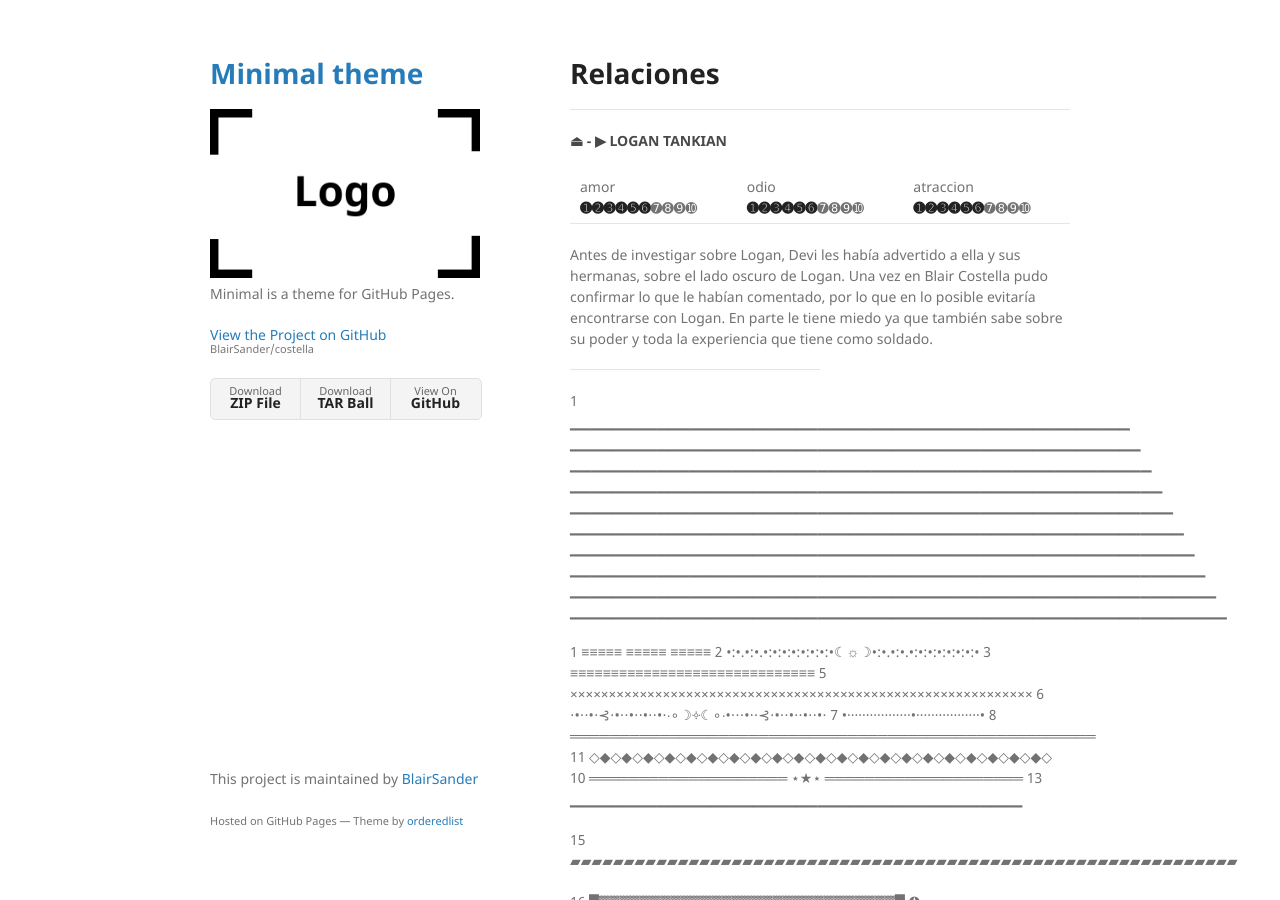
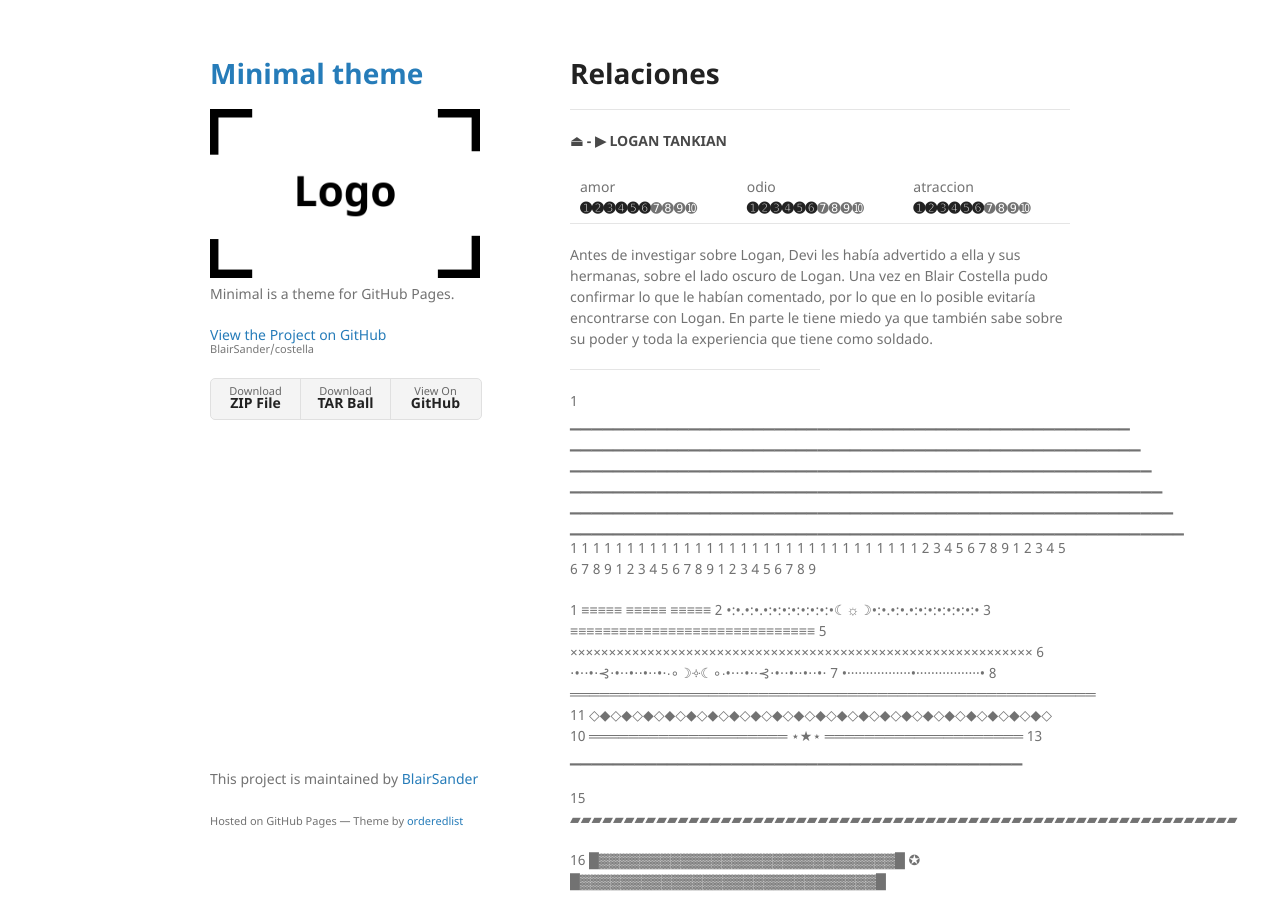
Before and after one commit to BlairSander/costella, a Jekyll site: the page built from relaciones.md, in a window 1280 px wide and 900 px high. Built offline with Jekyll 4.4.1, drawn with Linux system fonts in a browser that asks for light colours; our own code applies the rules of GitHub Pages for plain Markdown files.

Commit message:
Update relaciones.md

```diff
--- a/relaciones.md
+++ b/relaciones.md
@@ -21,11 +21,7 @@ Antes de investigar sobre Logan, Devi les había advertido a ella y sus hermanas
 ▁▁▁▁▁▁▁▁▁▁▁▁▁▁▁▁▁▁▁▁▁▁▁▁▁▁▁▁▁▁▁▁▁▁▁▁▁▁▁▁▁▁▁▁▁▁▁▁▁▁▁▁▁▁▁
 ▁▁▁▁▁▁▁▁▁▁▁▁▁▁▁▁▁▁▁▁▁▁▁▁▁▁▁▁▁▁▁▁▁▁▁▁▁▁▁▁▁▁▁▁▁▁▁▁▁▁▁▁▁▁▁▁
 ▁▁▁▁▁▁▁▁▁▁▁▁▁▁▁▁▁▁▁▁▁▁▁▁▁▁▁▁▁▁▁▁▁▁▁▁▁▁▁▁▁▁▁▁▁▁▁▁▁▁▁▁▁▁▁▁▁
-▁▁▁▁▁▁▁▁▁▁▁▁▁▁▁▁▁▁▁▁▁▁▁▁▁▁▁▁▁▁▁▁▁▁▁▁▁▁▁▁▁▁▁▁▁▁▁▁▁▁▁▁▁▁▁▁▁▁
-▁▁▁▁▁▁▁▁▁▁▁▁▁▁▁▁▁▁▁▁▁▁▁▁▁▁▁▁▁▁▁▁▁▁▁▁▁▁▁▁▁▁▁▁▁▁▁▁▁▁▁▁▁▁▁▁▁▁▁
-▁▁▁▁▁▁▁▁▁▁▁▁▁▁▁▁▁▁▁▁▁▁▁▁▁▁▁▁▁▁▁▁▁▁▁▁▁▁▁▁▁▁▁▁▁▁▁▁▁▁▁▁▁▁▁▁▁▁▁▁
-▁▁▁▁▁▁▁▁▁▁▁▁▁▁▁▁▁▁▁▁▁▁▁▁▁▁▁▁▁▁▁▁▁▁▁▁▁▁▁▁▁▁▁▁▁▁▁▁▁▁▁▁▁▁▁▁▁▁▁▁▁
-
+1 1 1 1 1 1 1 1 1 1 1 1 1 1 1 1 1 1 1 1 1 1 1 1 1 1 1 1 1 1 1 2 3 4 5 6 7 8 9 1 2 3 4 5 6 7 8 9 1 2 3 4 5 6 7 8 9 1 2 3 4 5 6 7 8 9
 
 
 
```
